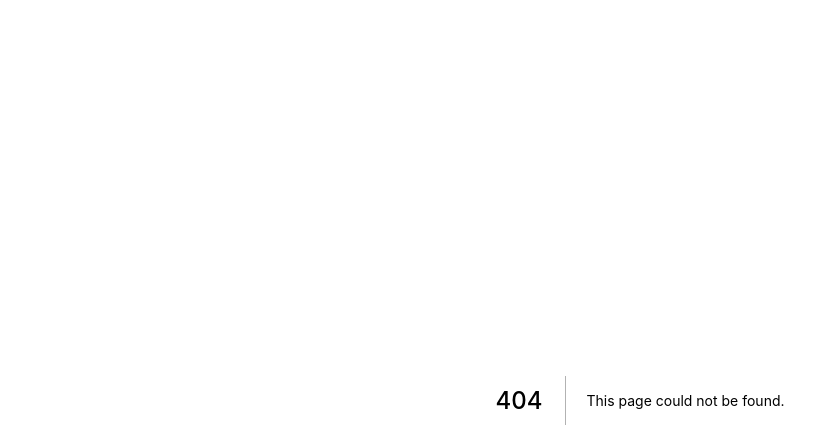
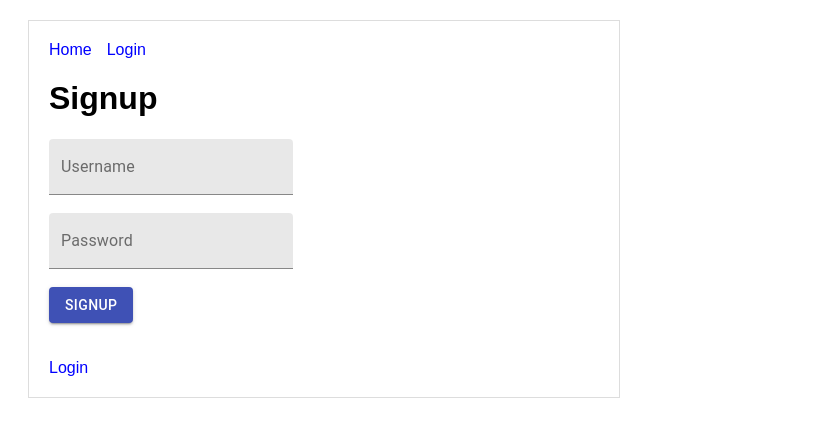
Before and after one commit to Folded-Code/authenticate, a Next.js app: page /signup in a window 1280 px wide. Before the commit this address had no page. Shown: the top 448 px of the page, without its empty margins (0-819 px from the left). Built offline with nearby package versions, Linux system fonts and the light colour scheme.

Commit message:
got basic server funcs

```diff
--- a/components/layout.js
+++ b/components/layout.js
@@ -17,6 +17,9 @@ export default function Layout(props) {
       <div>
         <Link href="/">
           <a style={linkStyle}>Home</a>
+        </Link>
+        <Link href="/login">
+          <a style={linkStyle}>Login</a>
         </Link>
       </div>
       {props.children}
--- a/package.json
+++ b/package.json
@@ -1,5 +1,5 @@
 {
-  "name": "fucku",
+  "name": "authenticate",
   "version": "0.1.0",
   "private": true,
   "scripts": {
@@ -10,6 +10,9 @@
   "dependencies": {
     "@material-ui/core": "^4.8.0",
     "express": "^4.17.1",
+    "isomorphic-unfetch": "^3.0.0",
+    "mongodb": "^3.4.0",
+    "mongoose": "^5.8.1",
     "next": "9.1.6",
     "react": "16.12.0",
     "react-dom": "16.12.0"
--- /dev/null
+++ b/pages/signup.js
@@ -0,0 +1,88 @@
+import React, { useState } from 'react'
+import fetch from 'isomorphic-unfetch'
+
+import Link from 'next/link'
+
+import TextField from '@material-ui/core/TextField'
+import Button from '@material-ui/core/Button'
+
+import Layout from '../components/layout.js'
+
+function Signup() {
+  const [uname, setUname] = useState('')
+  const [pas, setPas] = useState('')
+
+  function sendData() {
+    fetch('/signup', {
+      method: 'POST',
+      body: JSON.stringify({ Uname: uname, Pas: pas }),
+    })
+      .then(r => r.json())
+      .then(data => {})
+  }
+
+  return (
+    <div>
+      <Layout>
+        <h1>Signup</h1>
+
+        <TextField
+          variant="filled"
+          value={uname}
+          label="Username"
+          onChange={e => setUname(e.target.value)}
+        />
+
+        <br />
+        <br />
+
+        <TextField
+          variant="filled"
+          autoComplete="current-password"
+          value={pas}
+          type="Password"
+          label="Password"
+          onChange={e => setPas(e.target.value)}
+        />
+
+        <br />
+        <br />
+
+        <Button
+          style={{ textAlign: 'center' }}
+          variant="contained"
+          color="primary"
+          onClick={sendData}
+        >
+          Signup
+        </Button>
+
+        <br />
+        <br />
+        <br />
+
+        <Link href="/login">
+          <a>Login</a>
+        </Link>
+
+        <style jsx>{`
+          h1,
+          h2,
+          a {
+            font-family: 'Arial';
+          }
+
+          a {
+            text-decoration: none;
+            color: blue;
+          }
+
+          a:hover {
+            opacity: 0.6;
+          }
+        `}</style>
+      </Layout>
+    </div>
+  )
+}
+export default Signup
```
Also changed, not shown: pages/index.js (+12 -41 lines), pages/login.js (added, +88 -0 lines), server.js (+47 -5 lines), 1 other file (tests, documents, lock files or other folders).
